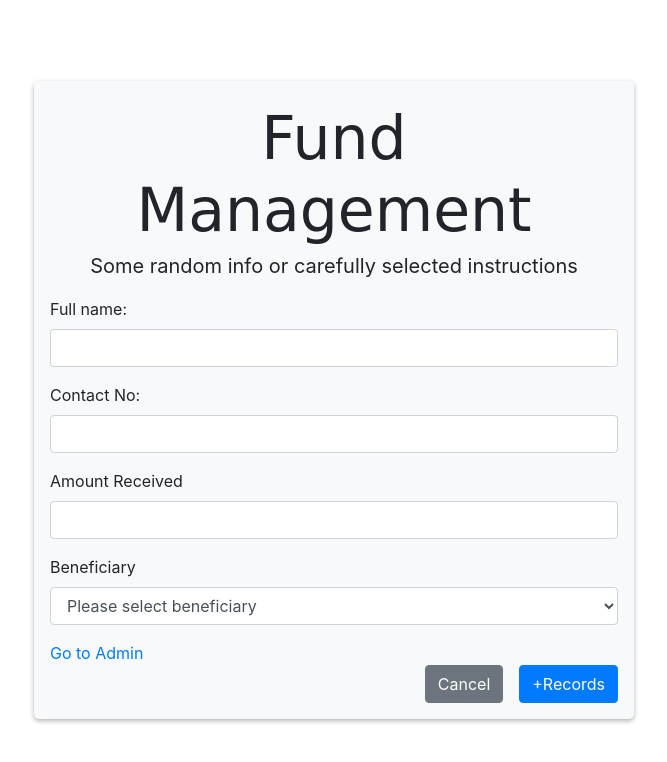
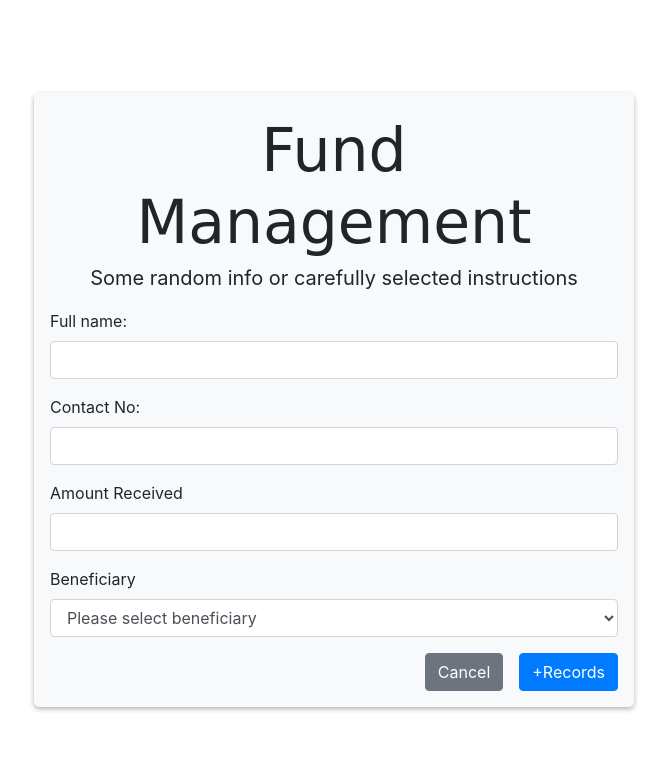
Before and after one commit to boaitey1/funeral, a Flask app: page /donations in a window 1280 px wide. Shown: the top 762 px of the page, without its empty margins (306-973 px from the left). Run offline with Flask 2, Linux system fonts and the light colour scheme; some libraries are stand-ins or nearby versions.

Commit message:
comment admin link

```diff
--- a/templates/donations.html
+++ b/templates/donations.html
@@ -52,7 +52,7 @@
 			</select>
 		</div>
 
-		<a href="/donations/admin">Go to Admin</a>
+<!-- 		<a href="/donations/admin">Go to Admin</a>	 -->
 		<div class="d-flex justify-content-end">
 			<div class="mx-3">
 				<button type="button" class="btn btn-secondary" data-dismiss="modal">Cancel</button>
```
